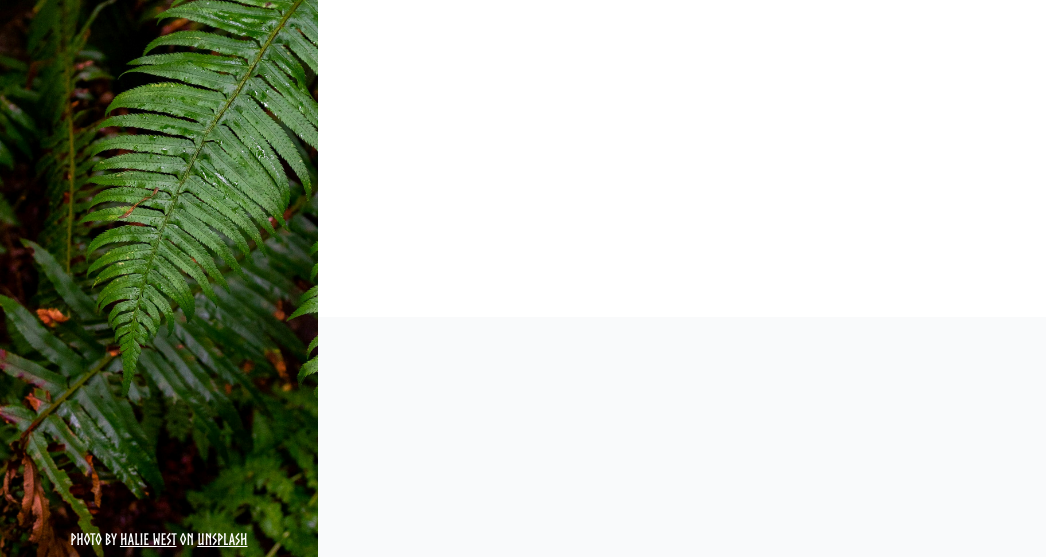
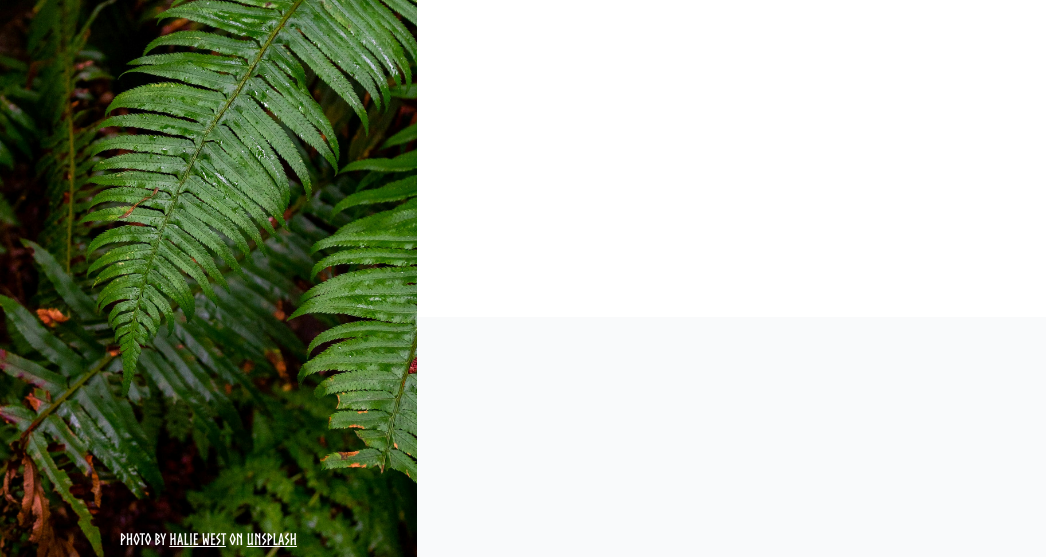
Before and after one commit to Himumi/sign-up-form, a plain HTML site: page index.html in a window 1280 px wide. Shown: the part 243-800 px from the top of the page, without its empty margins (0-1046 px from the left). Drawn offline with Linux system fonts and the light colour scheme.

Commit message:
style: change flex-grow
 change .left-header flex-grow to 2 and .right-header flex-grow to 3

```diff
--- a/styles.css
+++ b/styles.css
@@ -18,7 +18,7 @@ header {
 }
 
 header .left-header {
-  flex-grow: 1;
+  flex-grow: 2;
   background-image: url("images/green-leaf.jpg");
   background-size: cover;
 
@@ -69,7 +69,7 @@ header .left-header {
 
 header .right-header {
   background-color: #F9FAFB;
-  flex-grow: 4;
+  flex-grow: 3;
 
   height: 100vh;
 }
```
